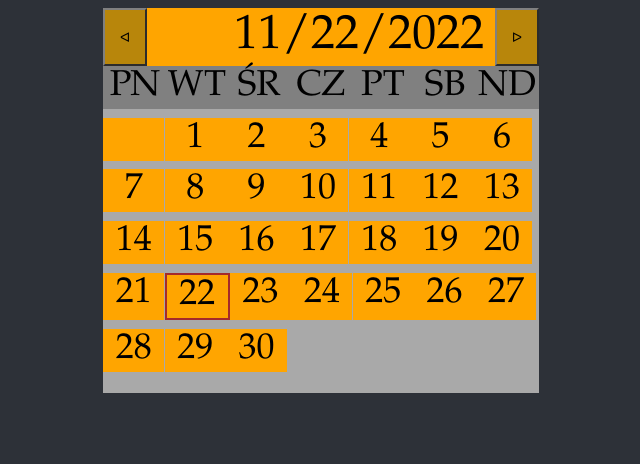
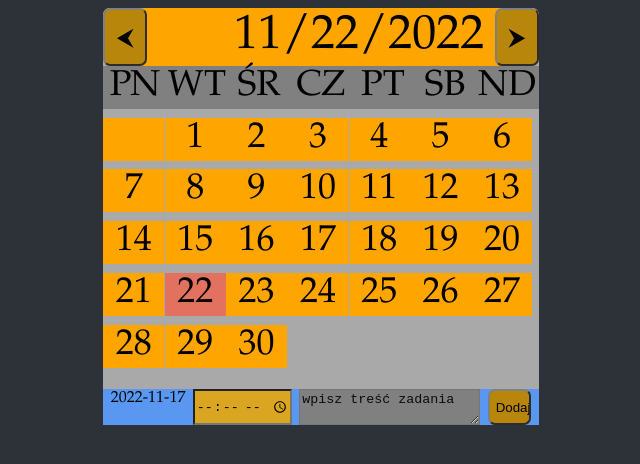
Before and after one commit to KlaudiaScode/calendar-JS, a plain HTML site: page index.html in a window 1280 px wide. Both pictures are taken after a click on the element 648 px from the left and 251 px from the top of the page. Shown: the whole page, without its empty margins (327-967 px from the left). Drawn offline with Linux system fonts and the light colour scheme.

Commit message:
button add

```diff
--- a/index.html
+++ b/index.html
@@ -10,9 +10,9 @@
   <body>
     <div class="calendar_body">
       <div class="header">
-        <button id="back" type="button" class="back">ᐊ</button>
+        <button id="back" type="button" class="back">⮜</button>
         <div id="date_clicked"class="date_clicked">DATE</div>
-        <button id="next" type="button" class="next">ᐅ</button>
+        <button id="next" type="button" class="next">⮞</button>
       </div>
       <div class="table">
         <div class="days_of_the_week">
@@ -27,6 +27,14 @@
         <div id="days_of_the_month"class="days_of_the_month">
         </div>
       </div>
+      <form id="form">
+        <div class="task">
+        <span id="date"></span>
+        <input name="time" type="time" class="task_time"/>
+        <textarea name="contents" placeholder="wpisz treść zadania"class="contents"></textarea>
+        <input name="add" type="button" id="add" value="Dodaj"/>
+      </div>
+      </form>
     </div>
 	<script src="index.js"></script>
   </body>
--- a/index.js
+++ b/index.js
@@ -1,6 +1,9 @@
-const singleDayContainer = document.getElementById("days_of_the_month");
+const singleDayContainer = document.getElementById('days_of_the_month');
 const buttonNext = document.querySelector('button.next');
 const buttonBack = document.querySelector('button.back');
+const buttonAdd = document.querySelector('#add');
+const taskDateElement = document.querySelector('#date');
+
 //funckja tworzenia daty
 function createDataSet(year,month,day){
     //zmienna zawierająca obecną datę
@@ -96,6 +99,7 @@ function renderCalendar(currentYear,currentMonth,currentDay){
             //to nadaj mu osobną klasę
             dayElement.className = "single_day proper_day today";
         }
+
         dayElement.setAttribute("data-date", `${year}-${('0' + (month + 1)).slice(-2)}-${('0' + dayNumber).slice(-2)}`);
         singleDayContainer.append(dayElement);
     });
@@ -129,11 +133,38 @@ function renderEmptyDivs(firstDay){
         singleDayContainer.append(emptyDiv);
     }
 }
-//nasłuchiwanie na zdarzenie
+//nasłuchiwanie kliknięcia na wybrany dzień w miesiącu
 singleDayContainer.addEventListener('click',function(event){
+    const task = document.querySelector('div.task');
     //warunek wykonaj jeśli kliknięty został obiekt o klasie proper_day
     if(event.target.className.includes("proper_day")){
-        console.log(event.target.dataset.date);
+        task.className = "task add_task";
+        //zmienna zawierająca wyświetlanie klikniętej daty
+        taskDateElement.textContent = event.target.dataset.date;
     }
+})
 
+buttonAdd.addEventListener('click',function(event){
+    const date = taskDateElement.textContent;
+    const form = document.getElementById('form');
+    const formData = new FormData(form);
+    formData.append('date', date);
+    const formDataObject = {};
+    for (let value of formData.entries()){
+        console.log(value);
+        formDataObject[value[0]] = value[1];
+    }
+    console.log(JSON.stringify(formDataObject));
+    const storageElement = localStorage.getItem(date);
+    const existingEvents = storageElement ? JSON.parse(storageElement) : {};
+    console.log(existingEvents);
+    if (existingEvents[formDataObject.time]){
+        if(!window.confirm("Wydarzenie o godzinie " + formDataObject.time + " już istnieje, czy chcesz nadpisać?")){
+            console.log("zapisz dane do localStorage");
+            return;
+        }
+    }
+    existingEvents[formDataObject.time] = formDataObject;
+    localStorage.setItem(date , JSON.stringify(existingEvents));
 })
+// dla tych dni które mają wpis w localstorage wyświetlić znak że jest już jakieś zadanie linia 102
--- a/style.css
+++ b/style.css
@@ -9,6 +9,7 @@ body {
     display: inline-block;
     background-color: darkgray;
     font-family: 'Palatino Linotype';
+    border-radius: 7px;
 }
 .header {
     height: 10%;
@@ -16,15 +17,19 @@ body {
     background-color: orange;
     justify-content: space-between;
     font-size: 48px;
+    border-radius: 7px;
 }
 button{
     width: 10%;
     background-color: darkgoldenrod;
+    font-size: 50%;
     border-color: gray;
+    border-radius: 7px;
 }
 .date_clicked{
     height: 10%;
     width: 40%;
+    border-radius: 7px;
 }
 .table{
     display: flex;
@@ -55,6 +60,7 @@ button{
     margin-top: 2%;
     margin-right: 0.1%;
     background-color: orange;
+    object-fit: contain;
     font-size: 36px;
     text-align: center;
     cursor: pointer;
@@ -65,5 +71,30 @@ button{
     transform: translateY(4px);
 }
 .today{
-border: 2px solid brown;
+    background-color: #E3715F;
 }
+.task{
+    display: none;
+}
+.contents{
+    display: flex;
+    flex-wrap: wrap;
+    background-color: gray;
+}
+.add_task{
+    background-color: #5997F0;
+    display: flex;
+    justify-content: space-evenly;
+}
+input[type=button]{
+    width: 10%;
+    background-color: darkgoldenrod;
+    border-color: gray;
+    border-radius: 7px;
+}
+input[type=time]{
+    background-color: goldenrod;
+}
+textarea::placeholder {
+    color: rgb(9, 10, 10);
+  }
```
